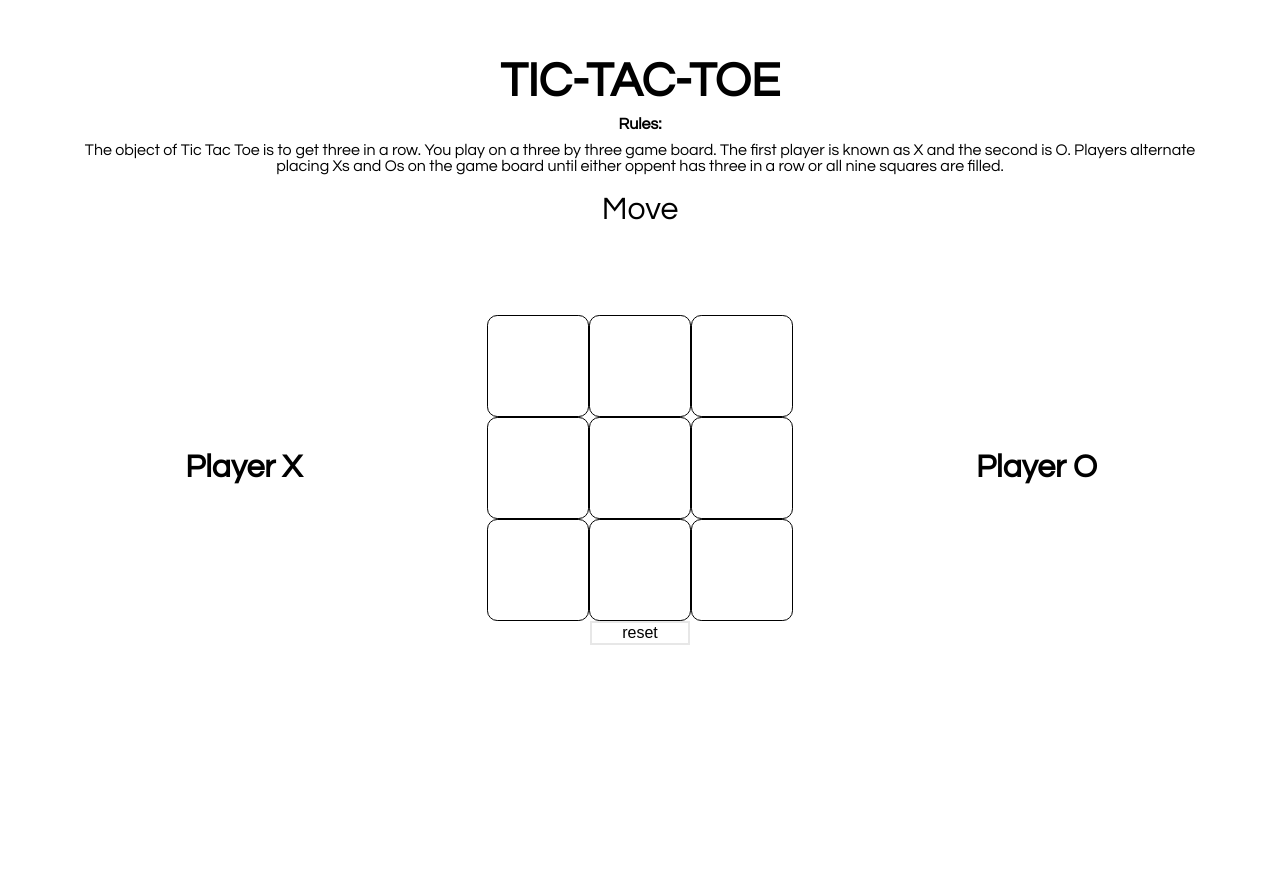
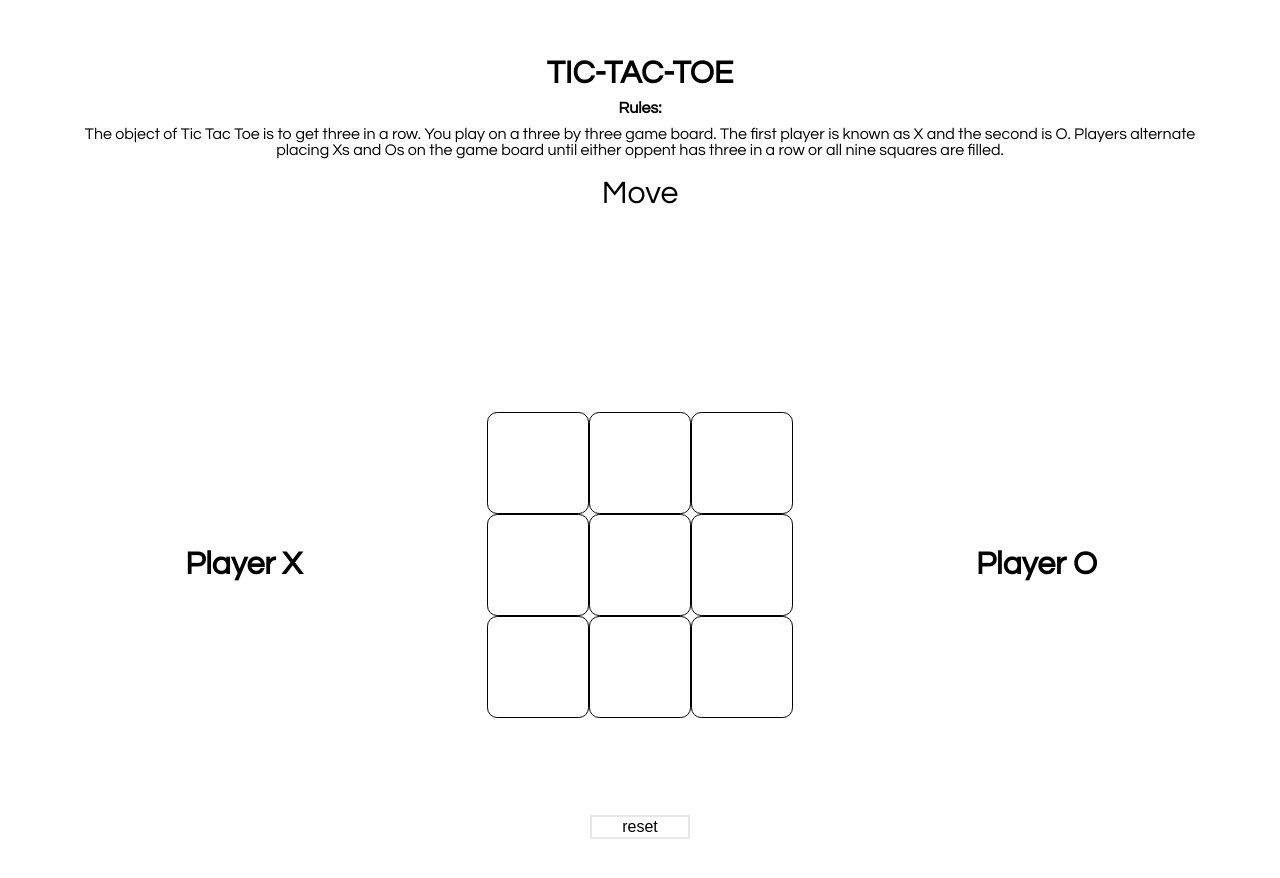
Before and after one commit to arieltsq/TicTacToe, a plain HTML site: page index.html in a window 1280 px wide. Before the commit the page ends 800 px from the top, so only its background shows below. Drawn offline with nearby package versions, Linux system fonts and the light colour scheme.

Commit message:
updated css

```diff
--- a/style.css
+++ b/style.css
@@ -5,12 +5,13 @@ body{
   display: flex;
   flex-direction: column;
   flex:6;
+  flex-wrap:wrap;
 }
 
 h1{
   font-weight: bolder;
   text-transform: uppercase;
-  font-size: 3em;
+  font-size: 2em;
 }
 
 #top{
@@ -29,7 +30,9 @@ h1{
   display: flex;
   flex-direction: row;
   align-items: center;
-flex-wrap: wrap;
+  flex-wrap: wrap;
+  height:500px;
+
 
 }
 
```
